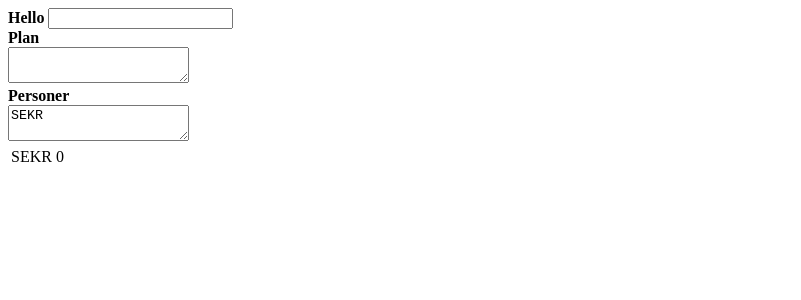
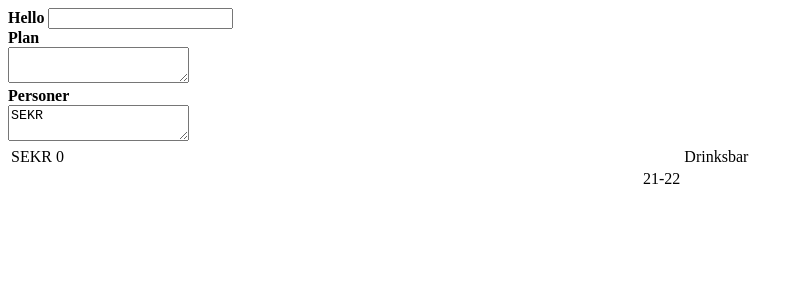
Before and after one commit to TK-IT/barplan, a React app: page / in a window 1280 px wide. Shown: the top 300 px of the page, without its empty margins (0-801 px from the left). Built offline with nearby package versions, Linux system fonts and the light colour scheme.

Commit message:
Merged persons list and plan with flex and started on persons focus

```diff
--- a/src/index.scss
+++ b/src/index.scss
@@ -2,3 +2,14 @@
     color: red;
     font-weight: bold;
 }
+.editor {
+    display: flex;
+    flex: row;
+    & > div {
+        flex-grow: 1;
+        flex-basis: 0;
+    }
+}
+.personInFocus {
+    color: green;
+}
--- a/src/index.tsx
+++ b/src/index.tsx
@@ -1,8 +1,9 @@
-import * as React from "react";
-import * as ReactDOM from "react-dom";
-import styles from "./index.scss";
-import { observer } from "mobx-react";
-import { observable, action } from "mobx";
+import { action, observable } from 'mobx';
+import { observer } from 'mobx-react';
+import * as React from 'react';
+import * as ReactDOM from 'react-dom';
+
+import styles from './index.scss';
 
 class App {
     @observable
@@ -17,6 +18,8 @@ class App {
     personsString = "SEKR";
     @observable
     persons = ["SEKR"];
+    @observable
+    focusPersonIndex: number | null = null;
 }
 
 export const app = new App();
@@ -44,12 +47,13 @@ class AppComponent extends React.Component<{}, {}> {
           <textarea value={app.personsString} onChange={e => this.parsePersonsString(e.target.value)}/>
       </div>
       </div>
+      <div className={styles.editor}>
       <div>
-        <table>
-          <tbody>
-            { app.persons.map(name => <tr><td>{name}</td>{app.locationNames.map( _loc => <td>0</td>)}</tr>) }
-          </tbody>
-        </table>
+        <PersonList/>
+      </div>
+      <div>
+        <Plan/>
+      </div>
       </div>
     </>;
   }
@@ -70,4 +74,28 @@ class AppComponent extends React.Component<{}, {}> {
   }
 }
 
+@observer
+class PersonList extends React.Component<{},{}> {
+  render() {
+    return <table>
+    <tbody>
+      { app.persons.map((name, i) => <tr><td onClick={() => app.focusPersonIndex = i} className={app.focusPersonIndex === i ? styles.personInFocus : ""}>{name}</td>{app.locationNames.map( _loc => <td>0</td>)}</tr>) }
+    </tbody>
+  </table>;
+  }
+}
+
+@observer
+class Plan extends React.Component<{},{}> {
+  render() {
+    return <table>
+    <tbody>
+      <tr><td></td>{app.locationNames.map( loc => <td>{loc}</td>)}</tr>
+      { app.timeNames.map(time => <tr><td>{time}</td>{app.locationNames.map( _loc => <td></td>)}</tr>) }
+    </tbody>
+  </table>;
+  }
+}
+
+
 ReactDOM.render(<AppComponent />, document.getElementById("root"));
```
